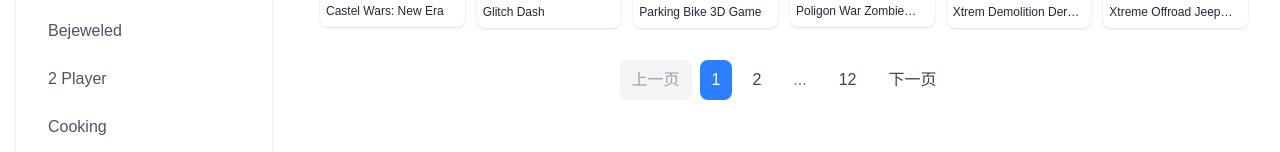
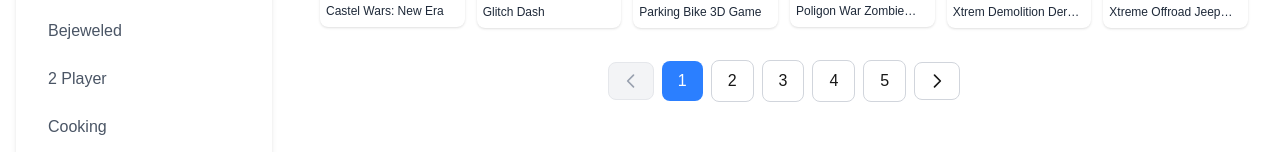
Before and after one commit to thewangzl/gamezone, a Next.js app: page /category/action in a window 1280 px wide. Shown: the part 913-1065 px from the top of the page. Built offline with nearby package versions, Linux system fonts and the light colour scheme.

Commit message:
fix style

```diff
--- a/app/layout.tsx
+++ b/app/layout.tsx
@@ -27,12 +27,14 @@
   return (
     <html lang="en">
       <body className="min-h-screen bg-gray-50 flex flex-col">
-        <Header />
+        <Header categories={categories} />
         <main className="flex-grow pt-16">
           <div className="container mx-auto px-4 py-8">
-            <div className="flex gap-8">
-              <Sidebar categories={categories} />
-              <div className="flex-1">
+            <div className="flex flex-col lg:flex-row gap-8">
+              <div className="hidden lg:block w-64 flex-shrink-0">
+                <Sidebar categories={categories} />
+              </div>
+              <div className="flex-1 min-w-0">
                 {children}
               </div>
             </div>
--- a/app/page.tsx
+++ b/app/page.tsx
@@ -37,7 +37,7 @@
                 href={`/category/${category}`}
                 className="text-blue-500 hover:text-blue-600 text-lg font-normal ml-2"
               >
-                View More →
+                View More
               </a>
             </h2>
           </div>
--- a/components/Header.tsx
+++ b/components/Header.tsx
@@ -1,11 +1,15 @@
-// components/Header.tsx
 'use client';
 
 import Link from 'next/link';
 import { useRouter } from 'next/navigation';
 import { useState } from 'react';
+import { Category } from '@/types';
 
-export default function Header() {
+interface HeaderProps {
+  categories: Category[];
+}
+
+export default function Header({ categories }: HeaderProps) {
   const [isMenuOpen, setIsMenuOpen] = useState(false);
   const [searchQuery, setSearchQuery] = useState('');
   const router = useRouter();
@@ -14,6 +18,15 @@
     e.preventDefault();
     if (searchQuery.trim()) {
       router.push(`/search?q=${encodeURIComponent(searchQuery.trim())}`);
+      setIsMenuOpen(false);
+    }
+  };
+
+  const handleMobileSearch = (e: React.FormEvent) => {
+    e.preventDefault();
+    if (searchQuery.trim()) {
+      router.push(`/search?q=${encodeURIComponent(searchQuery.trim())}`);
+      setIsMenuOpen(false);
     }
   };
 
@@ -30,7 +43,7 @@
               height={40}
               className="h-8 w-auto"
             />
-            <span className="text-2xl font-bold text-gray-800">
+            <span className="hidden md:block text-2xl font-bold text-gray-800">
               RelaxGameZone
             </span>
           </Link>
@@ -79,7 +92,7 @@
         {isMenuOpen && (
           <div className="md:hidden py-4 border-t">
             {/* Mobile Search */}
-            <form onSubmit={handleSearch} className="flex items-center px-4">
+            <form onSubmit={handleMobileSearch} className="flex items-center px-4 mb-4">
               <input
                 type="text"
                 value={searchQuery}
@@ -90,11 +103,27 @@
               <button
                 type="submit"
                 className="px-4 py-2 bg-blue-500 text-white rounded-r-lg hover:bg-blue-600 focus:outline-none focus:ring-2 focus:ring-blue-500"
-                onClick={() => setIsMenuOpen(false)}
               >
                 Search
               </button>
             </form>
+
+            {/* Mobile Categories */}
+            <div className="px-4">
+              <h3 className="text-sm font-semibold text-gray-500 mb-2">Categories</h3>
+              <div className="grid grid-cols-2 gap-2">
+                {categories.map((category) => (
+                  <Link
+                    key={category.slug}
+                    href={`/category/${category.slug}`}
+                    className="px-3 py-2 text-sm text-gray-600 hover:bg-gray-50 rounded-lg"
+                    onClick={() => setIsMenuOpen(false)}
+                  >
+                    {category.name}
+                  </Link>
+                ))}
+              </div>
+            </div>
           </div>
         )}
       </div>
--- /dev/null
+++ b/components/MobileMenu.tsx
@@ -0,0 +1,87 @@
+    'use client';
+
+import Link from 'next/link';
+import { useRouter } from 'next/navigation';
+import { useState } from 'react';
+import { Category } from '@/types';
+
+interface MobileMenuProps {
+  categories: Category[];
+}
+
+export default function MobileMenu({ categories }: MobileMenuProps) {
+  const [isMenuOpen, setIsMenuOpen] = useState(false);
+  const [searchQuery, setSearchQuery] = useState('');
+  const router = useRouter();
+
+  const handleSearch = (e: React.FormEvent) => {
+    e.preventDefault();
+    if (searchQuery.trim()) {
+      router.push(`/search?q=${encodeURIComponent(searchQuery.trim())}`);
+    }
+  };
+
+  return (
+    <>
+      {/* Mobile Menu Button */}
+      <button
+        className="md:hidden"
+        onClick={() => setIsMenuOpen(!isMenuOpen)}
+      >
+        <svg
+          className="w-6 h-6"
+          fill="none"
+          stroke="currentColor"
+          viewBox="0 0 24 24"
+        >
+          <path
+            strokeLinecap="round"
+            strokeLinejoin="round"
+            strokeWidth={2}
+            d={isMenuOpen ? "M6 18L18 6M6 6l12 12" : "M4 6h16M4 12h16M4 18h16"}
+          />
+        </svg>
+      </button>
+
+      {/* Mobile Menu */}
+      {isMenuOpen && (
+        <div className="md:hidden py-4 border-t">
+          {/* Mobile Search */}
+          <form onSubmit={handleSearch} className="flex items-center px-4 mb-4">
+            <input
+              type="text"
+              value={searchQuery}
+              onChange={(e) => setSearchQuery(e.target.value)}
+              placeholder="Search games..."
+              className="flex-1 px-4 py-2 border border-gray-300 rounded-l-lg focus:outline-none focus:ring-2 focus:ring-blue-500"
+            />
+            <button
+              type="submit"
+              className="px-4 py-2 bg-blue-500 text-white rounded-r-lg hover:bg-blue-600 focus:outline-none focus:ring-2 focus:ring-blue-500"
+              onClick={() => setIsMenuOpen(false)}
+            >
+              Search
+            </button>
+          </form>
+
+          {/* Mobile Categories */}
+          <div className="px-4">
+            <h3 className="text-sm font-semibold text-gray-500 mb-2">Categories</h3>
+            <div className="grid grid-cols-2 gap-2">
+              {categories.map((category) => (
+                <Link
+                  key={category.slug}
+                  href={`/category/${category.slug}`}
+                  className="px-3 py-2 text-sm text-gray-600 hover:bg-gray-50 rounded-lg"
+                  onClick={() => setIsMenuOpen(false)}
+                >
+                  {category.name}
+                </Link>
+              ))}
+            </div>
+          </div>
+        </div>
+      )}
+    </>
+  );
+}
--- a/components/Pagination.tsx
+++ b/components/Pagination.tsx
@@ -19,94 +19,116 @@
     return `${baseUrl}?${params.toString()}`;
   };
 
-  // 生成要显示的页码
-  const getPageNumbers = () => {
-    const pages = [];
+  const pages = Array.from({ length: totalPages }, (_, i) => i + 1);
   const maxVisiblePages = 5;
+  let visiblePages = pages;
 
-    if (totalPages <= maxVisiblePages) {
-      // 如果总页数小于等于最大可见页数，显示所有页码
-      for (let i = 1; i <= totalPages; i++) {
-        pages.push(i);
-      }
-    } else {
-      // 始终显示第一页
-      pages.push(1);
+  if (totalPages > maxVisiblePages) {
+    const halfMax = Math.floor(maxVisiblePages / 2);
+    let start = Math.max(1, currentPage - halfMax);
+    let end = Math.min(totalPages, start + maxVisiblePages - 1);
 
-      // 计算中间页码的起始和结束
-      let start = Math.max(2, currentPage - 1);
-      let end = Math.min(totalPages - 1, currentPage + 1);
-
-      // 调整起始和结束页码，确保显示足够的页码
-      if (start > 2) {
-        pages.push(-1); // -1 表示省略号
+    if (end - start + 1 < maxVisiblePages) {
+      start = Math.max(1, end - maxVisiblePages + 1);
     }
 
-      for (let i = start; i <= end; i++) {
-        pages.push(i);
+    visiblePages = pages.slice(start - 1, end);
   }
 
-      if (end < totalPages - 1) {
-        pages.push(-1); // -1 表示省略号
-      }
-
-      // 始终显示最后一页
-      pages.push(totalPages);
-    }
-
-    return pages;
-  };
-
   return (
-    <nav className="flex justify-center items-center space-x-2">
-      {/* 上一页按钮 */}
+    <div className="flex justify-center items-center space-x-2 mt-8">
+      {/* Previous Page */}
+      {currentPage > 1 ? (
         <Link
           href={createPageURL(currentPage - 1)}
-        className={`px-3 py-2 rounded-lg ${
-          currentPage === 1
-            ? 'bg-gray-100 text-gray-400 cursor-not-allowed'
-            : 'bg-white text-gray-700 hover:bg-gray-50'
-        }`}
-        aria-disabled={currentPage === 1}
-        tabIndex={currentPage === 1 ? -1 : 0}
+          className="px-3 py-2 rounded-lg bg-white border border-gray-300 hover:bg-gray-50 transition-colors"
+          aria-label="Previous page"
         >
-        上一页
+          <svg
+            className="w-5 h-5"
+            fill="none"
+            stroke="currentColor"
+            viewBox="0 0 24 24"
+          >
+            <path
+              strokeLinecap="round"
+              strokeLinejoin="round"
+              strokeWidth={2}
+              d="M15 19l-7-7 7-7"
+            />
+          </svg>
         </Link>
+      ) : (
+        <span className="px-3 py-2 rounded-lg bg-gray-100 border border-gray-200 text-gray-400 cursor-not-allowed">
+          <svg
+            className="w-5 h-5"
+            fill="none"
+            stroke="currentColor"
+            viewBox="0 0 24 24"
+          >
+            <path
+              strokeLinecap="round"
+              strokeLinejoin="round"
+              strokeWidth={2}
+              d="M15 19l-7-7 7-7"
+            />
+          </svg>
+        </span>
+      )}
 
-      {/* 页码按钮 */}
-      {getPageNumbers().map((page, index) => (
-        page === -1 ? (
-          <span key={`ellipsis-${index}`} className="px-3 py-2 text-gray-500">
-            ...
-          </span>
-        ) : (
+      {/* Page Numbers */}
+      {visiblePages.map((page) => (
         <Link
           key={page}
           href={createPageURL(page)}
-            className={`px-3 py-2 rounded-lg ${
-              currentPage === page
+          className={`px-4 py-2 rounded-lg ${
+            page === currentPage
               ? 'bg-blue-500 text-white'
-                : 'bg-white text-gray-700 hover:bg-gray-50'
-            }`}
+              : 'bg-white border border-gray-300 hover:bg-gray-50'
+          } transition-colors`}
         >
           {page}
         </Link>
-        )
       ))}
 
-      {/* 下一页按钮 */}
+      {/* Next Page */}
+      {currentPage < totalPages ? (
         <Link
           href={createPageURL(currentPage + 1)}
-        className={`px-3 py-2 rounded-lg ${
-          currentPage === totalPages
-            ? 'bg-gray-100 text-gray-400 cursor-not-allowed'
-            : 'bg-white text-gray-700 hover:bg-gray-50'
-        }`}
-        aria-disabled={currentPage === totalPages}
-        tabIndex={currentPage === totalPages ? -1 : 0}
+          className="px-3 py-2 rounded-lg bg-white border border-gray-300 hover:bg-gray-50 transition-colors"
+          aria-label="Next page"
         >
-        下一页
+          <svg
+            className="w-5 h-5"
+            fill="none"
+            stroke="currentColor"
+            viewBox="0 0 24 24"
+          >
+            <path
+              strokeLinecap="round"
+              strokeLinejoin="round"
+              strokeWidth={2}
+              d="M9 5l7 7-7 7"
+            />
+          </svg>
         </Link>
-    </nav>
+      ) : (
+        <span className="px-3 py-2 rounded-lg bg-gray-100 border border-gray-200 text-gray-400 cursor-not-allowed">
+          <svg
+            className="w-5 h-5"
+            fill="none"
+            stroke="currentColor"
+            viewBox="0 0 24 24"
+          >
+            <path
+              strokeLinecap="round"
+              strokeLinejoin="round"
+              strokeWidth={2}
+              d="M9 5l7 7-7 7"
+            />
+          </svg>
+        </span>
+      )}
+    </div>
   );
 }
```
Lines whose indentation alone changed are shown as unchanged.
